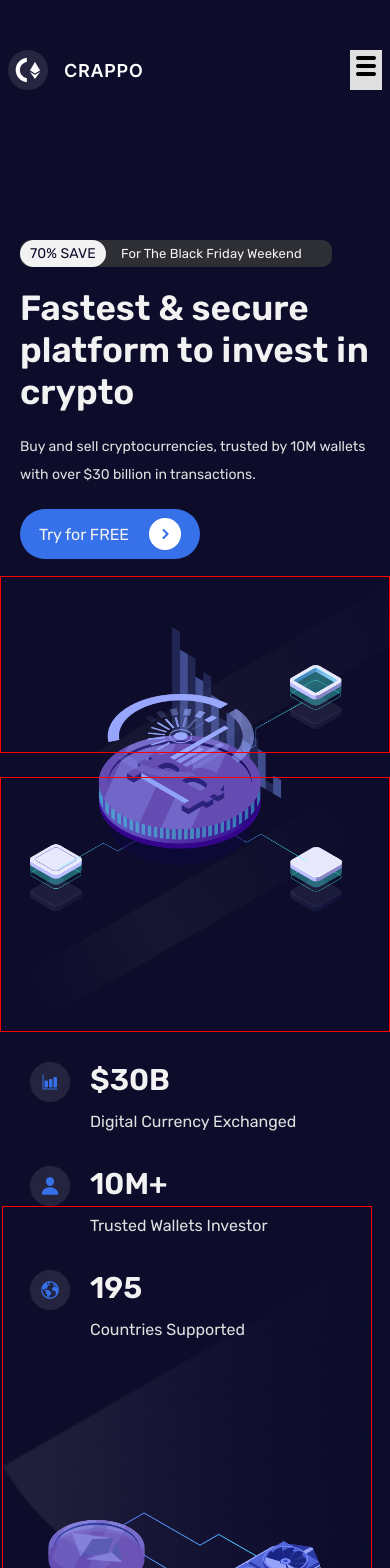
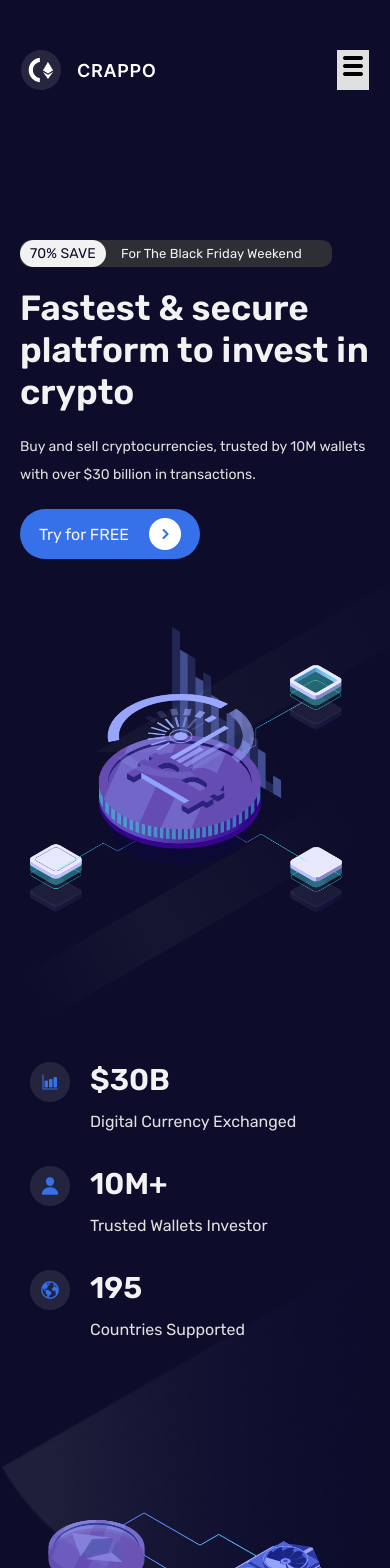
Before and after one commit to Cheeh1/crypto-site, a React (Vite) app: page / in a window 390 px wide. Shown: the top 1568 px of the page. Built offline with nearby package versions, Linux system fonts and the light colour scheme.

Commit message:
fixed a bug
fixed the overflow in the mobile view and adjusted the mobile navbar.

```diff
--- a/src/components/Product.jsx
+++ b/src/components/Product.jsx
@@ -34,7 +34,7 @@ const Product = () => {
 
         {/* Mobile Navbar */}
         <nav className="mobile-nav">
-          <img src={logo} alt="CRAPPO" />
+          <img className="mobile-nav-img" src={logo} alt="CRAPPO" />
 
           <div className="menu">
             <img src={menu} alt="menu" />
--- a/src/styles/_features.scss
+++ b/src/styles/_features.scss
@@ -201,12 +201,10 @@
         }
 
         .fts-bg-effect-1 {
-            border: 1px solid red;
             width: 80%;
         }
 
         .fts-bg-effect-2 {
-            border: 1px solid red;
             width: 80%;
         }
     }
@@ -221,10 +219,6 @@
             .waitlist-item {
                 margin-left: 10px;
 
-                .waitlist-bg-effect-1 {
-                    border: 1px solid red;
-                }
-
                 h3 {
                     font-size: 2.5rem;
                 }
@@ -238,20 +232,14 @@
 
             .waitlist-flex-1 {
                 flex-direction: column;
-
-                .waitlist-bg-effect-2 {
-                    border: 1px solid red;
-                }
             }
         }
 
         .ftr-effect-1 {
-            border: 1px solid red;
             width: 100%;
         }
 
         .ftr-effect-2 {
-            border: 1px solid red;
             width: 100%;
         }
     }
--- a/src/styles/_footer.scss
+++ b/src/styles/_footer.scss
@@ -87,9 +87,14 @@
 
     .ftr-flex-2 {
         align-items: center;
+        margin-right: 40px;
 
         .ftr-header-2 {
             text-align: center;
+        }
+
+        .ftr-flex-item {
+            margin-left: 35px;
         }
     }
 
--- a/src/styles/_product.scss
+++ b/src/styles/_product.scss
@@ -78,7 +78,7 @@ nav {
             background-color: #2e2e35;
             color: $header;
             border-radius: 10px;
-            width: 25vw;
+            width: 27vw;
             padding-top: 5px;
             padding-bottom: 5px;
             letter-spacing: 0.01rem;
@@ -361,10 +361,14 @@ nav {
 @media screen and (max-width: 480px) {
     .mobile-nav {
         display: flex;
-        justify-content: space-evenly;
+    }
+
+    .mobile-nav-img {
+        margin-right: -50px;
     }
 
     .menu {
+        margin-left: -10px;
         background-color: #E0E0E0;
         cursor: pointer;
     }
@@ -406,14 +410,12 @@ nav {
         }
 
         .intro-effect-1 {
-            border: 1px solid red;
             width: 100%;
             top: 80%;
             left: 0;
         }
 
         .intro-effect-2 {
-            border: 1px solid red;
             width: 100%;
             top: 50%;
             right: 0;
@@ -465,20 +467,14 @@ nav {
         }
 
         .why-effect-1 {
-            border: 1px solid red;
-            // left: -1%;
             width: 100%;
         }
 
         .why-effect-2 {
-            border: 1px solid red;
-            // left: -1%;
             width: 100%;
         }
 
         .why-effect-3 {
-            border: 1px solid red;
-            // left: -1%;
             width: 100%;
         }
     }
```
